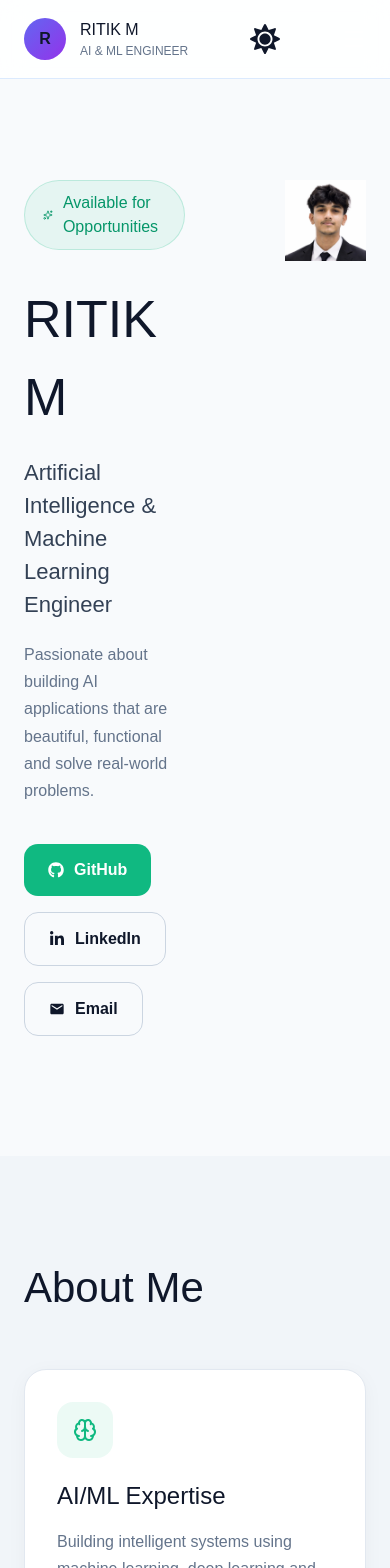
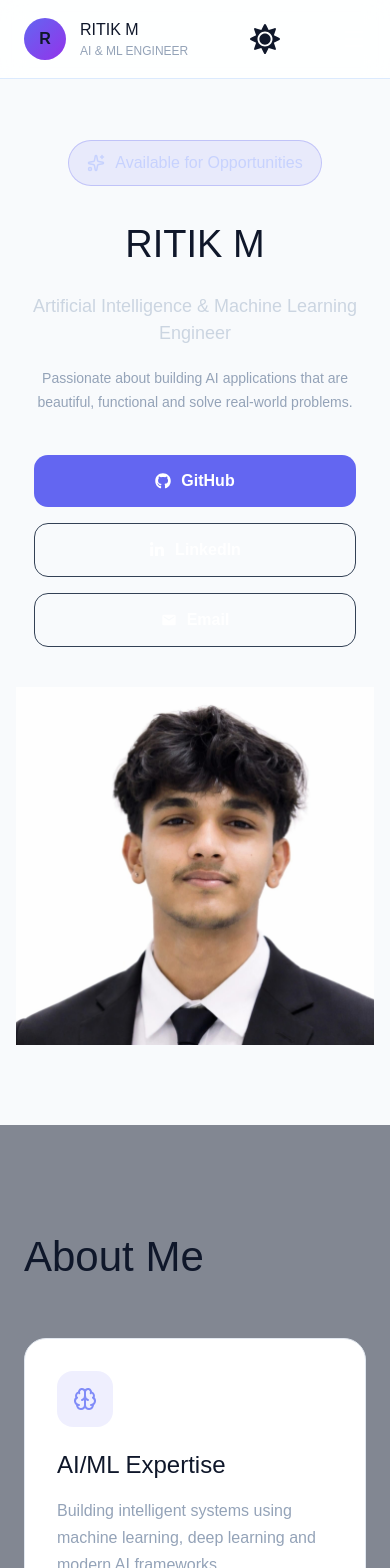
Before and after one commit to RitikM-AiDev/Ritik_aidev, a React (Vite) app in the folder Aizon/: page / in a window 390 px wide. Shown: the top 1568 px of the page. Built offline with nearby package versions, Linux system fonts and the light colour scheme.

Commit message:
ui changed

```diff
--- a/Aizon/src/index.css
+++ b/Aizon/src/index.css
@@ -28,7 +28,7 @@ button {
   min-height: 100vh;
 }
 
-/* NAVBAR */
+/* ================= NAVBAR ================= */
 
 .navbar {
   position: fixed;
@@ -97,24 +97,22 @@ button {
   color: white;
 }
 
-.mobile-menu {
-  display: none;
-}
-
-/* HERO */
+/* ================= HERO ================= */
 
 .hero {
   padding: 180px 24px 120px;
 }
-.container{
-   max-width: 1200px;
+
+.container {
+  max-width: 1200px;
   margin: auto;
 }
+
 .container-flex {
   display: flex;
   flex-direction: row;
   gap: 100px;
-  justify-content:space-around;
+  justify-content: space-around;
 }
 
 .hero-badge {
@@ -153,6 +151,8 @@ button {
   gap: 16px;
 }
 
+/* ================= BUTTONS ================= */
+
 .primary-btn,
 .secondary-btn {
   display: inline-flex;
@@ -182,11 +182,8 @@ button {
   background: #1e293b;
 }
 
-/* SECTIONS */
-.right-arrow:hover{
-  transform: scale(1.3);
-  transition: ease-in-out 0.3s;
-}
+/* ================= SECTIONS ================= */
+
 .section {
   padding: 100px 24px;
 }
@@ -200,7 +197,7 @@ button {
   margin-bottom: 50px;
 }
 
-/* CARDS */
+/* ================= CARDS ================= */
 
 .card-grid,
 .projects-grid {
@@ -261,21 +258,12 @@ button {
   margin-bottom: 24px;
 }
 
-.tech-stack {
-  display: flex;
-  gap: 10px;
-  flex-wrap: wrap;
-  margin-top: 20px;
+.right-arrow:hover {
+  transform: scale(1.3);
+  transition: 0.3s;
 }
 
-.tech-stack span {
-  background: #1e293b;
-  padding: 8px 14px;
-  border-radius: 999px;
-  font-size: 14px;
-}
-
-/* SKILLS */
+/* ================= SKILLS ================= */
 
 .skills-grid {
   display: grid;
@@ -288,7 +276,7 @@ button {
   text-align: center;
 }
 
-/* CONTACT */
+/* ================= CONTACT ================= */
 
 .contact-section {
   text-align: center;
@@ -299,7 +287,7 @@ button {
   margin-bottom: 30px;
 }
 
-/* FOOTER */
+/* ================= FOOTER ================= */
 
 .footer {
   border-top: 1px solid #1e293b;
@@ -308,78 +296,138 @@ button {
   color: #64748b;
 }
 
-/* MOBILE */
+/* ================= MOBILE NAV (FIXED) ================= */
+
+.mobile-menu-btn {
+  display: none;
+}
+
+.mobile-overlay {
+  position: fixed;
+  inset: 0;
+  background: rgba(0,0,0,0.6);
+  backdrop-filter: blur(12px);
+  z-index: 2000;
+  display: flex;
+  justify-content: flex-end;
+}
+
+.mobile-panel {
+  width: 78%;
+  max-width: 320px;
+  height: 100%;
+  background: #0b1220;
+  padding: 20px;
+  display: flex;
+  flex-direction: column;
+  gap: 14px;
+  animation: slideIn 0.25s ease-in-out;
+  border-left: 1px solid #1e293b;
+}
+
+@keyframes slideIn {
+  from { transform: translateX(100%); }
+  to { transform: translateX(0); }
+}
+
+.mobile-header {
+  display: flex;
+  justify-content: space-between;
+  align-items: center;
+  color: white;
+}
+
+.mobile-item {
+  padding: 14px;
+  border-radius: 12px;
+  background: rgba(255,255,255,0.05);
+  color: white;
+  font-weight: 600;
+  letter-spacing: 1px;
+  transition: 0.2s;
+}
+
+.mobile-item:hover {
+  background: rgba(99,102,241,0.25);
+  transform: translateX(5px);
+}
+
+/* ================= MOBILE RESPONSIVE ================= */
 
 @media (max-width: 768px) {
+
   .desktop-nav {
     display: none;
   }
 
   .mobile-menu-btn {
     display: block;
+    color: white;
   }
 
-  .mobile-menu {
-    display: flex;
-    flex-direction: column;
-    padding: 20px;
-    background: #020617;
-    border-top: 1px solid #1e293b;
+  .hero {
+    padding: 140px 16px 80px;
   }
 
-  .mobile-nav-button {
-    color: white;
-    text-align: left;
-    padding: 14px;
-    border-radius: 10px;
-  }
-
-  .mobile-nav-button:hover {
-    background: #1e293b;
+  .container-flex {
+    flex-direction: column;
+    gap: 40px;
+    text-align: center;
   }
 
   .hero-title {
-    font-size: 52px;
+    font-size: 38px;
   }
 
   .hero-subtitle {
-    font-size: 22px;
+    font-size: 18px;
+  }
+
+  .hero-description {
+    font-size: 14px;
+    padding: 0 10px;
+  }
+
+  .hero-buttons {
+    flex-direction: column;
+    align-items: center;
+  }
+
+  .primary-btn,
+  .secondary-btn {
+    width: 90%;
+    justify-content: center;
+  }
+
+  .projects-grid {
+    grid-template-columns: 1fr;
+  }
+
+  .skills-grid {
+    grid-template-columns: repeat(2, 1fr);
+  }
+
+  .skill-card {
+    padding: 14px;
   }
 }
-#theme-icon {
-  cursor: pointer;
-  transition: 0.3s;
-}
 
-#theme-icon:hover {
-  transform: rotate(360deg) scale(1.1);
-}
-
-
-/* ========================= */
-/* DARK THEME */
-/* ========================= */
+/* ================= THEME ================= */
 
 .dark-theme {
   background: #020617;
   color: white;
-  transition: 0.4s;
 }
-
-/* ========================= */
-/* LIGHT THEME */
-/* ========================= */
 
 .light-theme {
   background: #f8fafc;
   color: #0f172a;
-  transition: 0.4s;
 }
 
-/* NAVBAR */
+/* LIGHT MODE OVERRIDES */
 
 .light-theme .navbar {
-  background: rgba(255, 255, 255, 0.85);
+  background: rgba(255,255,255,0.85);
   border-bottom: 1px solid #dbeafe;
 }
 
@@ -387,119 +435,23 @@ button {
   color: #334155;
 }
 
-.light-theme .nav-button:hover {
-  background: #e2e8f0;
-  color: black;
-}
-
-.light-theme .logo-role {
-  color: #64748b;
-}
-
-/* HERO */
-
-.light-theme .hero-subtitle {
-  color: #334155;
-}
-
-.light-theme .hero-description {
-  color: #64748b;
-}
-
-.light-theme .hero-badge {
-  background: rgba(16, 185, 129, 0.08);
-  border: 1px solid rgba(16, 185, 129, 0.2);
-  color: #059669;
-}
-
-/* CARDS */
-
 .light-theme .card,
 .light-theme .project-card,
 .light-theme .skill-card {
   background: white;
   border: 1px solid #e2e8f0;
-  box-shadow: 0 4px 20px rgba(0,0,0,0.04);
-
 }
 
-.light-theme .card:hover,
-.light-theme .project-card:hover,
-.light-theme .skill-card:hover {
-  border-color: #10b981;
-  transform: translateY(-4px);
+.light-theme .mobile-panel {
+  background: white;
 }
 
-.light-theme .card p,
-.light-theme .project-card p,
-.light-theme .contact-text {
-  color: #64748b;
-}
-
-/* ICON BOX */
-
-.light-theme .icon-box,
-.light-theme .project-icon {
-  background: rgba(16, 185, 129, 0.08);
-  color: #10b981;
-}
-
-/* TECH STACK */
-
-.light-theme .tech-stack span {
-  background: #f1f5f9;
-  color: #334155;
-}
-
-/* BUTTONS */
-
-.light-theme .primary-btn {
-  background: #10b981;
-  color: white;
-}
-
-.light-theme .primary-btn:hover {
-  background: #059669;
-}
-
-.light-theme .secondary-btn {
-  border: 1px solid #cbd5e1;
+.light-theme .mobile-item {
   color: #0f172a;
-}
-
-.light-theme .secondary-btn:hover {
   background: #f1f5f9;
 }
 
-/* SECTIONS */
-
-.light-theme .dark-section {
-  background: #f1f5f9;
-}
-
-/* FOOTER */
-
-.light-theme .footer {
-  border-top: 1px solid #cbd5e1;
-  color: #64748b;
-}
-
-/* MOBILE MENU */
-
-.light-theme .mobile-menu {
-  background: white;
-  border-top: 1px solid #e2e8f0;
-}
-
-.light-theme .mobile-nav-button {
-  color: #0f172a;
-}
-
-.light-theme .mobile-nav-button:hover {
-  background: #f1f5f9;
-}
-
-/* THEME ICON */
+/* ================= ICON ================= */
 
 #theme-icon {
   cursor: pointer;
@@ -509,6 +461,8 @@ button {
 #theme-icon:hover {
   transform: rotate(360deg) scale(1.15);
 }
+
+/* TAILWIND (KEEP) */
 @tailwind base;
 @tailwind components;
 @tailwind utilities;
```
